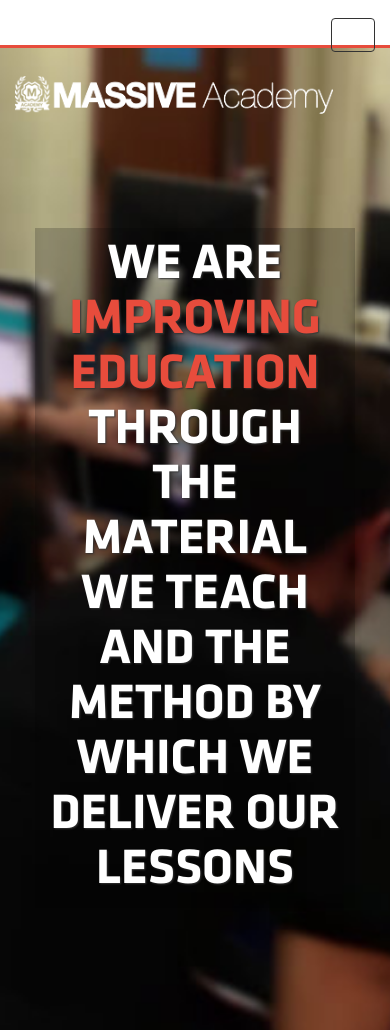
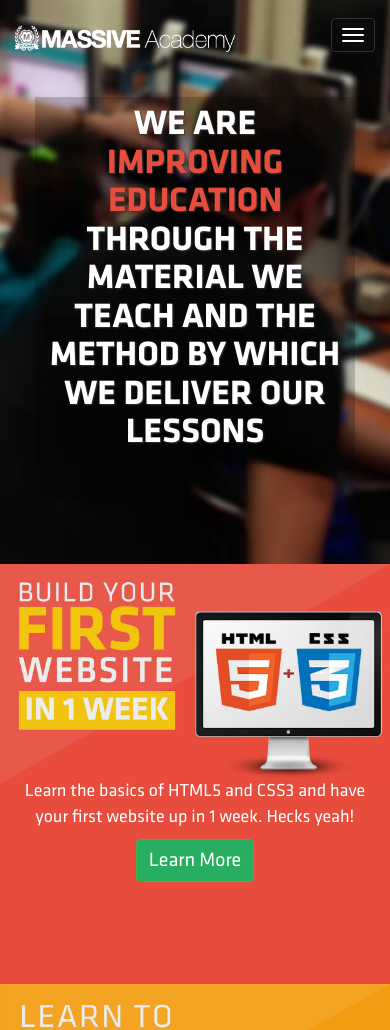
Before and after one commit to SiaKovalina/landing-page-layout, a plain HTML site: page index.html in a window 390 px wide. Shown: the top 1030 px of the page. Drawn offline with nearby package versions, Linux system fonts and the light colour scheme.

Commit message:
responsive design added

```diff
--- a/css/custom.css
+++ b/css/custom.css
@@ -56,20 +56,20 @@ body {
 	text-shadow: 1px 1px 2px #333;
 }
 
-#bottom-section .col-md-4 {
+#bottom-section .col-sm-4 {
 	min-height: 300px;
 	background-size: 100%;
     background-repeat: no-repeat;
     text-align: center;
-    padding-top: 235px;
+    padding-top: 20%;
 }
 
-#bottom-section .col-md-4:hover {
+#bottom-section .col-sm-4:hover {
 	opacity: 0.9;
 }
 
 
-#bottom-section .col-md-4 p {
+#bottom-section .col-sm-4 p {
 	color: white;
 	font-family: klavika, "arvo", sans-serif;
 	font-weight: 100;
@@ -78,7 +78,7 @@ body {
 
 }
 
-#bottom-section .col-md-4 .btn-success {
+#bottom-section .col-sm-4 .btn-success {
 	background-color: #27ae60;
 	margin-bottom: 5px;
 	font-size: 20px;
@@ -112,6 +112,7 @@ footer {
 footer p {
 	padding-top: 8px;
 }
+
 footer a {
 	color: #ccc;
 }
@@ -125,3 +126,37 @@ footer a {
 .highlight {
 	color: #e74c3c;
 }
+
+/*Responsive styling */
+
+@media (max-width: 768px) {
+
+	.jumbotron h1 {
+		font-size: 35px;
+	}
+
+	#bottom-section .col-sm-4  {
+		padding-top: 55%;
+		min-height: 420px;
+		padding-bottom: 5px;
+	}
+
+	.navbar-brand {
+		width: 50%;
+	}
+
+	.navbar-brand img {
+		width: 220px;
+	}
+
+	.navbar-inverse .navbar-brand {
+		border: none;
+	}
+
+	.jumbotron {
+		margin-top: -186px;
+		padding-bottom: 90px;
+		padding-top: 210px;
+	}
+
+}
--- a/index.html
+++ b/index.html
@@ -57,15 +57,15 @@
 
     <div id="bottom-section" class="container-fluid">
       <div class="row">
-        <div id="byfw" class="col-md-4">
+        <div id="byfw" class="col-sm-4">
           <p>Learn the basics of HTML5 and CSS3 and have your first website up in 1 week. Hecks yeah!</p>
           <p><button class="btn btn-success">Learn More</button></p>
         </div>
-        <div id="baw" class="col-md-4">
+        <div id="baw" class="col-sm-4">
           <p>Be able to build beautiful, startup quality sites. Learn HTML5 and CSS3 in less than 1 month.</p>
           <p><button class="btn btn-success">Learn More</button></p>
         </div>
-        <div id="oml" class="col-md-4">
+        <div id="oml" class="col-sm-4">
           <p>We are bringing coding in to the Tallahassee school system to empower's Tallahassee's future today.</p>
           <p><button class="btn btn-success">Get Involved</button></p>
         </div>
```
